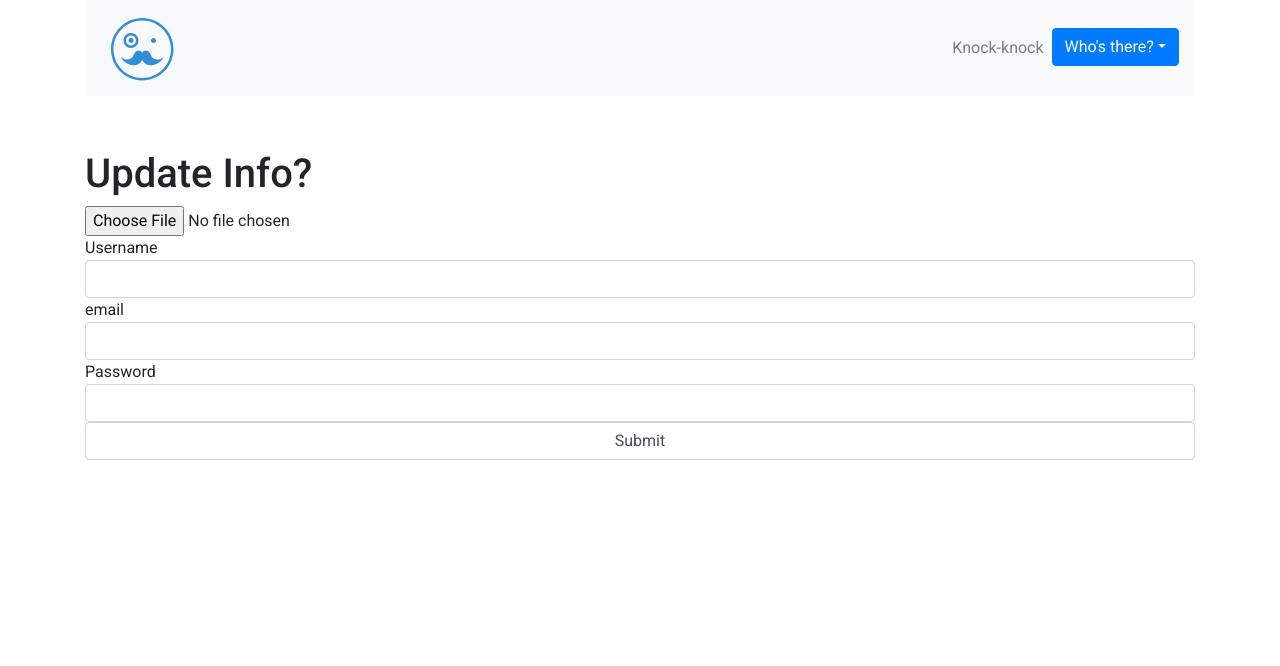
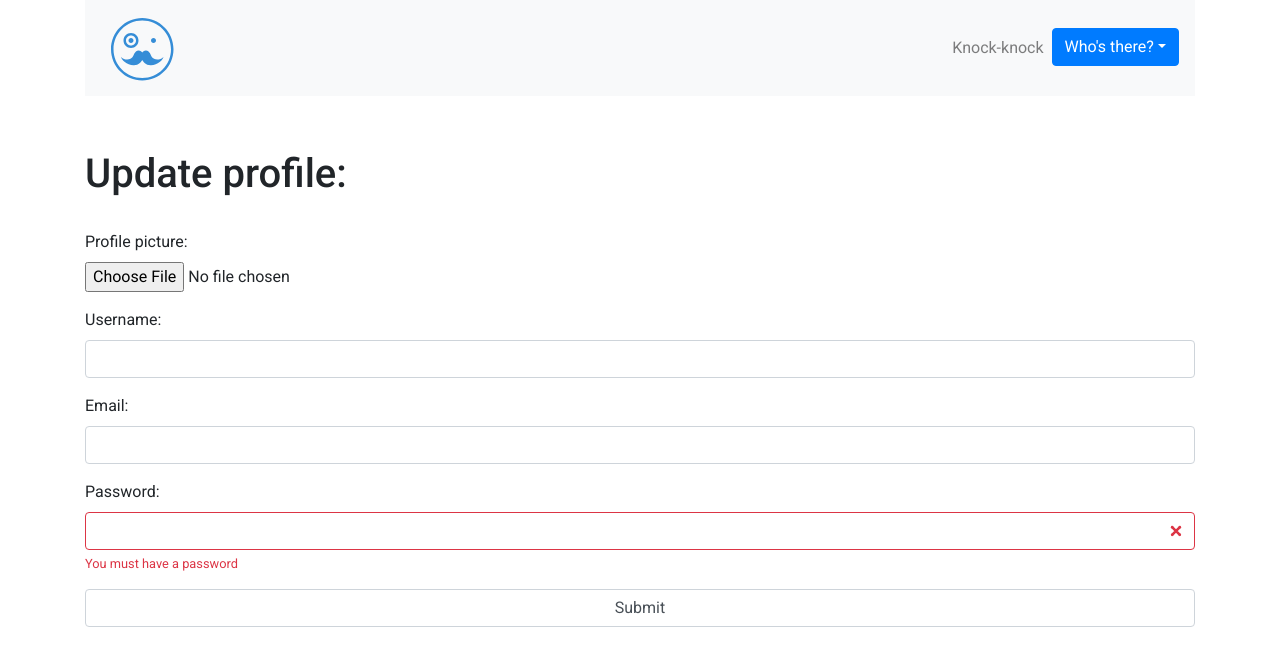
Before and after one commit to dad-jokes-webeu/Frontend, a React (Create React App) app: page /profile in a window 1280 px wide. Shown: the top 666 px of the page. Built offline with nearby package versions, Linux system fonts and the light colour scheme; no server answers.

Commit message:
💄🎨 Better looking profile

```diff
--- a/src/components/Profile.jsx
+++ b/src/components/Profile.jsx
@@ -2,7 +2,15 @@ import React, { useState, useEffect } from "react";
 import axiosWithAuth from "../helpers/axios";
 import { withFormik, Form, Field } from "formik";
 import * as yup from "yup";
-import { Col, Row, Input, Alert } from "reactstrap";
+import {
+	Col,
+	Row,
+	Input,
+	Alert,
+	FormGroup,
+	Label,
+	FormFeedback
+} from "reactstrap";
 
 function Profile(props) {
 	const [userInfo, setUserInfo] = useState({});
@@ -36,46 +44,94 @@ function Profile(props) {
 
 	return (
 		<>
-			<h1>Update Info?</h1>
+			<h1>Update profile:</h1>
+			<br />
 			<Row>
 				<Col>
 					<Form>
+						<FormGroup>
+							<Label>Profile picture:</Label>
+							<Field
+								name="image"
+								render={({
+									field,
+									form: { touched, errors }
+								}) => (
+									<>
 										<Input
+											// {...field}
 											type="file"
+											invalid={
+												!!(
+													touched[field.name] &&
+													errors[field.name]
+												)
+											}
 											// value={userInfo.image}
 											onChange={e => handleChange(e)}
 											accept="image/png, image/jpeg"
 											// placeholder="Joke goes here"
 										/>
-						Username{" "}
+										{touched[field.name] &&
+											errors[field.name] && (
+												<FormFeedback color="danger">
+													{errors[field.name]}
+												</FormFeedback>
+											)}
+									</>
+								)}
+							/>
+						</FormGroup>
+						<FormGroup>
+							<Label>Username:</Label>
 							<Field
 								name="username"
-							render={({ field, form: { touched, errors } }) => (
+								render={({
+									field,
+									form: { touched, errors }
+								}) => (
 									<>
 										<Input
 											{...field}
 											type="text"
+											invalid={
+												!!(
+													touched[field.name] &&
+													errors[field.name]
+												)
+											}
 											value={userInfo.username}
 											onChange={e => handleChange(e)}
 											// placeholder="Joke goes here"
 										/>
 										{touched[field.name] &&
 											errors[field.name] && (
-											<Alert color="danger">
+												<FormFeedback color="danger">
 													{errors[field.name]}
-											</Alert>
+												</FormFeedback>
 											)}
 									</>
 								)}
 							/>
-						email{" "}
+						</FormGroup>
+						<FormGroup>
+							<Label>Email:</Label>
 							<Field
 								name="email"
-							render={({ field, form: { touched, errors } }) => (
+								render={({
+									field,
+									form: { touched, errors }
+								}) => (
 									<>
 										<Input
 											{...field}
 											value={userInfo.email}
+											invalid={
+												!!(
+													touched[field.name] &&
+													errors[field.name]
+												)
+											}
 											onChange={e => {
 												handleChange(e);
 											}}
@@ -83,33 +139,48 @@ function Profile(props) {
 										/>
 										{touched[field.name] &&
 											errors[field.name] && (
-											<Alert color="danger">
+												<FormFeedback color="danger">
 													{errors[field.name]}
-											</Alert>
+												</FormFeedback>
 											)}
 									</>
 								)}
 							/>
-						Password{" "}
+						</FormGroup>
+						<FormGroup>
+							<Label>Password:</Label>
 							<Field
 								name="password"
-							render={({ field, form: { touched, errors } }) => (
+								render={({
+									field,
+									form: { touched, errors }
+								}) => (
 									<>
 										<Input
 											{...field}
-
+											invalid={!!errors[field.name]}
+											onChange={e => {
+												handleChange(e);
+											}}
+											type="password"
 											// placeholder=""
 										/>
-									{touched[field.name] &&
-										errors[field.name] && (
-											<Alert color="danger">
+										{errors[field.name] && (
+											<FormFeedback color="danger">
 												{errors[field.name]}
-											</Alert>
+											</FormFeedback>
 										)}
 									</>
 								)}
 							/>
+						</FormGroup>
+
 						<Input type="submit" />
+
+						<br />
+						{props.status && props.status.success && (
+							<Alert color="success">Profile updated</Alert>
+						)}
 					</Form>
 				</Col>
 			</Row>
@@ -134,7 +205,6 @@ const ProfileFormik = withFormik({
 	}),
 
 	handleSubmit(values, tools) {
-		console.log(axiosWithAuth(true));
 		axiosWithAuth()
 			.put("me", {
 				username: values.username,
@@ -145,6 +215,7 @@ const ProfileFormik = withFormik({
 				tools.resetForm();
 				console.log(response);
 				console.log(tools);
+				tools.setStatus({ success: true });
 				return response.data.id;
 			})
 			.then(id => {
```
Lines whose indentation alone changed are shown as unchanged.
